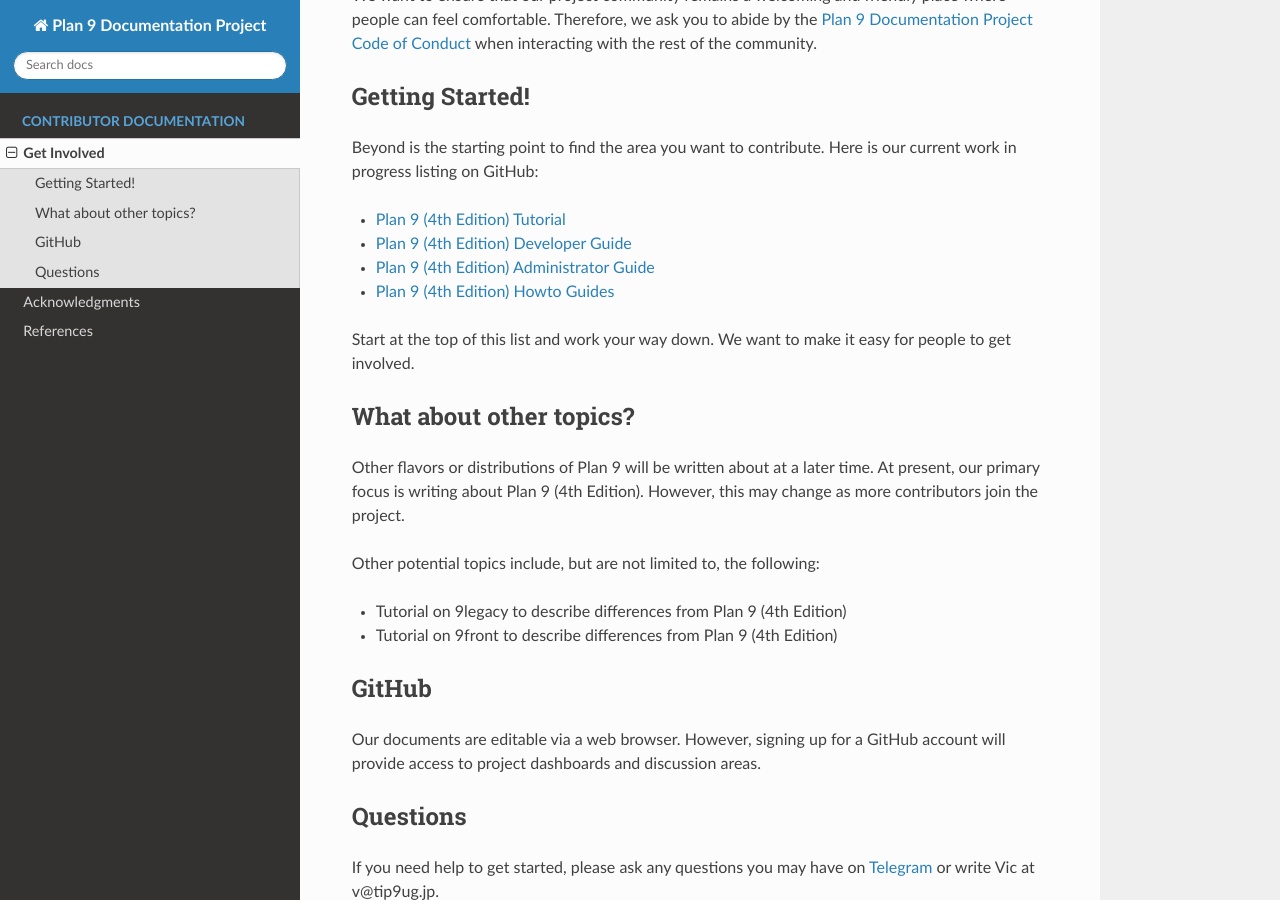
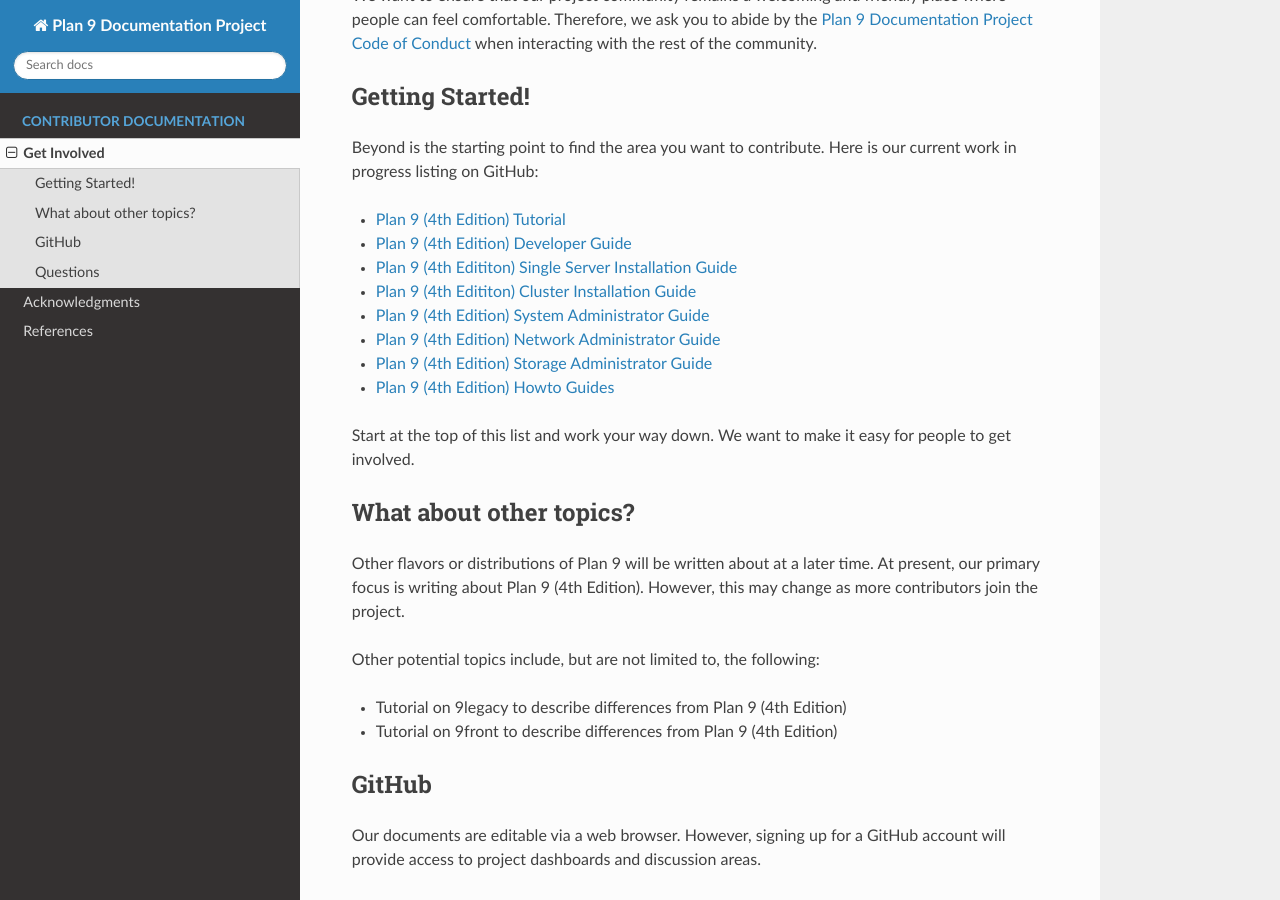
Before and after one commit to tip9ug/plan9-documentation, a Sphinx documentation site: the page built from source/contributor/Get_Involved.md, in a window 1280 px wide and 900 px high, scrolled down 320 px. Built offline with Sphinx 7.4.7 and the Read the Docs theme 2.0.0, drawn with Linux system fonts in a browser that asks for light colours.

Commit message:
Add guides

```diff
--- a/source/contributor/Get_Involved.md
+++ b/source/contributor/Get_Involved.md
@@ -9,8 +9,12 @@ We want to ensure that our project community remains a welcoming and friendly pl
 Beyond is the starting point to find the area you want to contribute. Here is our current work in progress listing on GitHub:
 
  - [Plan 9 (4th Edition) Tutorial](https://github.com/tip9ug/plan9-4th-edition-tutorial)
- - [Plan 9 (4th Edition) Developer Guide](https://github.com/tip9ug/plan9-4th-edition-developer-guide)
- - [Plan 9 (4th Edition) Administrator Guide](https://github.com/tip9ug/plan9-4th-edition-administrator-guide)
+ - [Plan 9 (4th Edition) Developer Guide](https://github.com/tip9ug/plan9-4th-edition-development-guide)
+ - [Plan 9 (4th Edititon) Single Server Installation Guide](https://github.com/tip9ug/plan9-4th-edition-single-server-installation-guide)
+ - [Plan 9 (4th Edititon) Cluster Installation Guide](https://github.com/tip9ug/plan9-4th-edition-cluster-installation-guide)
+ - [Plan 9 (4th Edition) System Administrator Guide](https://github.com/tip9ug/plan9-4th-edition-system-administration-guide)
+ - [Plan 9 (4th Edition) Network Administrator Guide](https://github.com/tip9ug/plan9-4th-edition-network-administration-guide)
+ - [Plan 9 (4th Edition) Storage Administrator Guide](https://github.com/tip9ug/plan9-4th-edition-storage-administration-guide)
  - [Plan 9 (4th Edition) Howto Guides](https://github.com/tip9ug/plan9-4th-edition-howto-guides)
 
 Start at the top of this list and work your way down. We want to make it easy for people to get involved.
```
